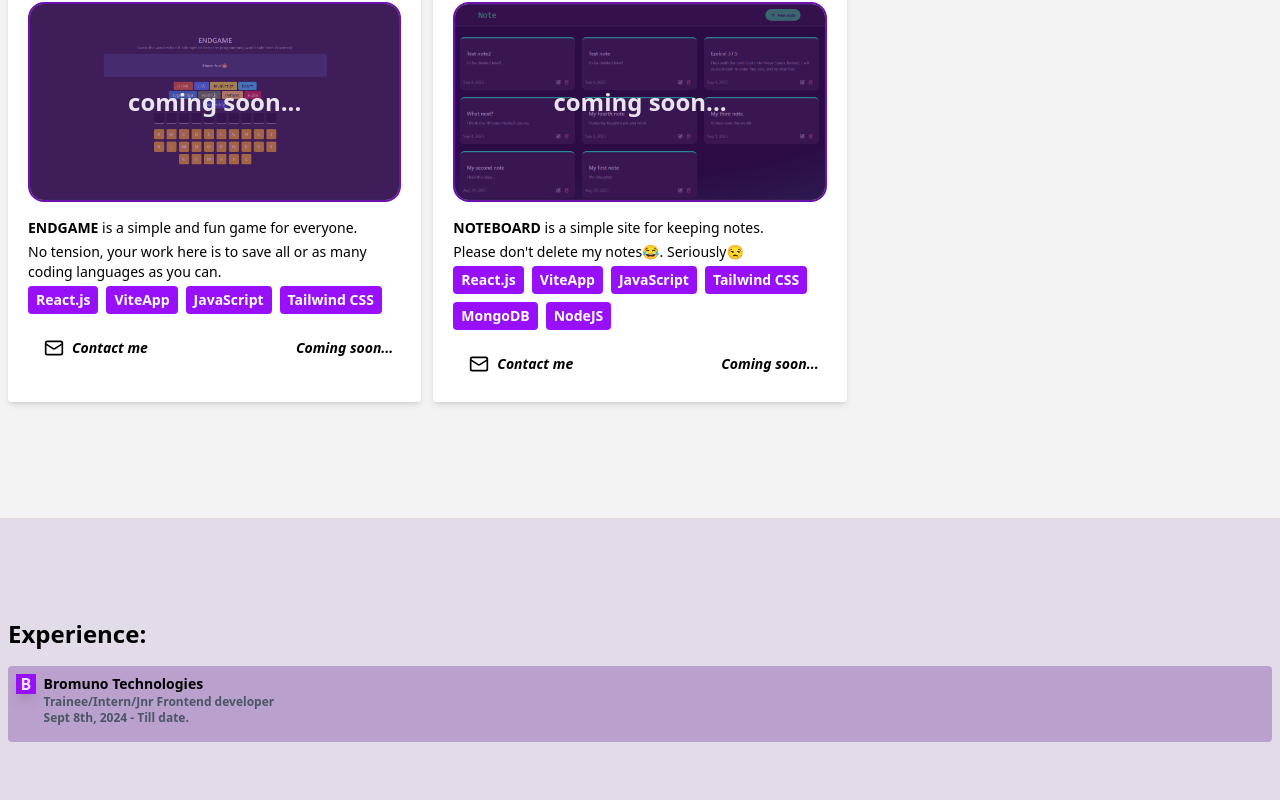
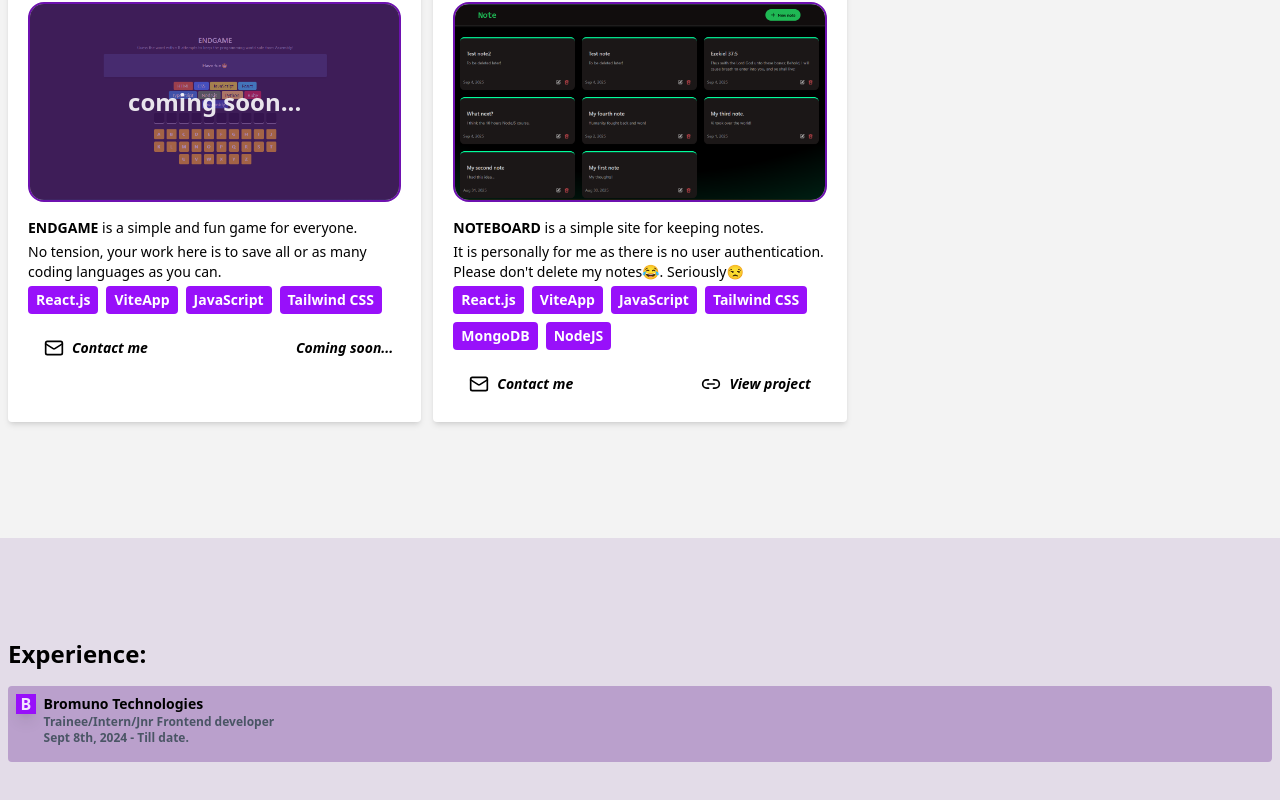
Before and after one commit to k1ngniizar/portfolio, a React (Vite) app: page / in a window 1280 px wide. Shown: the part 2780-3580 px from the top of the page. Built offline with nearby package versions, Linux system fonts and the light colour scheme.

Commit message:
Added note board project

```diff
--- a/constants/project.js
+++ b/constants/project.js
@@ -65,18 +65,18 @@ export const project = [
   },
   {
     id:5,
-    deployed: false,
+    deployed: true,
     name:"noteboard",
     client:"me",
     desc:{
       main:"is a simple site for keeping notes.",
-      sub:"Please don't delete my notes😂. Seriously😒",
+      sub:"It is personally for me as there is no user authentication. Please don't delete my notes😂. Seriously😒",
       tech: ["React.js","ViteApp","JavaScript","Tailwind CSS","MongoDB","NodeJS"]
     },
     imageUrl: "/noteboard.png",
-    link:"#",
+    link:"https://note-crpc.onrender.com",
     type:"personal",
     start:"aug 31th 2025",
-    end:"pending..."
+    end:"sept 5th 2025"
   }
 ]
```
